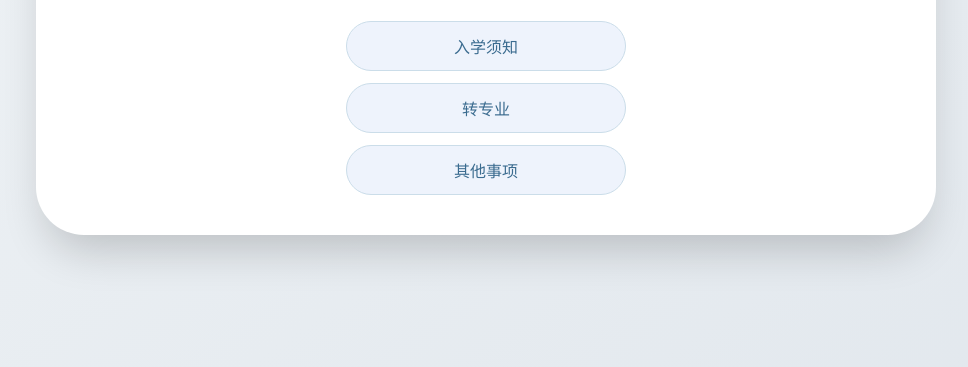
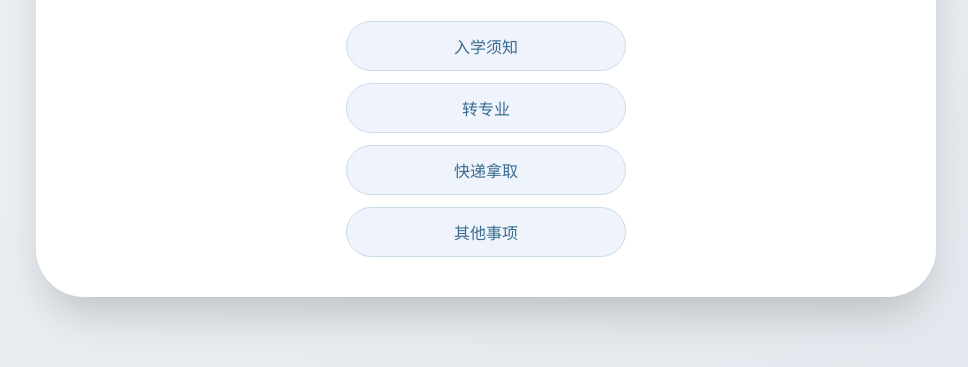
Before and after one commit to xmissing/SZU_html_test, a plain HTML site: page WEB/outstudy.html in a window 1280 px wide. Shown: the part 203-570 px from the top of the page, without its empty margins (154-1122 px from the left). Drawn offline with Linux system fonts and the light colour scheme.

Commit message:
Update outstudy.html

```diff
--- a/WEB/outstudy.html
+++ b/WEB/outstudy.html
@@ -130,6 +130,7 @@
         <ul>
             <li><a href="./outstudy/primary.html" target="_blank" rel="noopener noreferrer">入学须知</a></li>
             <li><a href="./outstudy/major_change.html" target="_blank" rel="noopener noreferrer">转专业</a></li>
+             <li><a href="./outstudy/post.html" target="_blank" rel="noopener noreferrer">快递拿取</a></li>
             <li><a href="./outstudy/others.html" target="_blank" rel="noopener noreferrer">其他事项</a></li>
         </ul>
         <!-- ========= 原始文字结束 ========= -->
```
